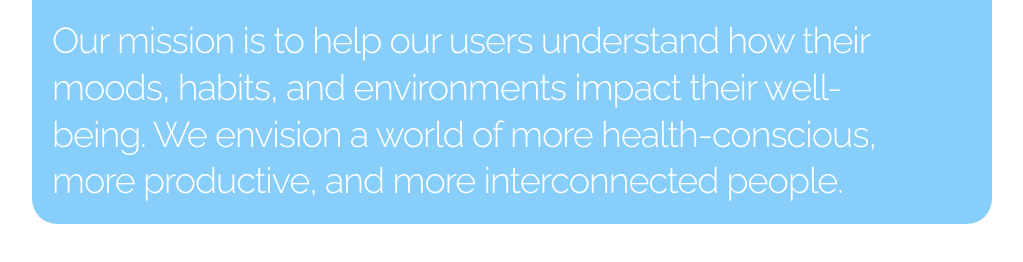
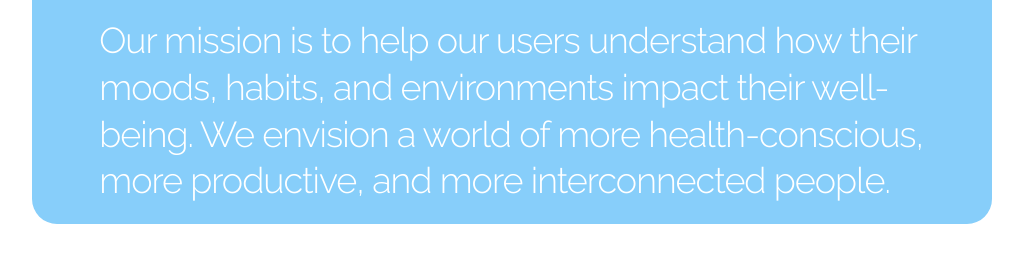
Before and after one commit to skakuda20/moodcloud-website, a plain HTML site: page index.html in a window 1280 px wide. Shown: the part 688-950 px from the top of the page, without its empty margins (128-1151 px from the left). Drawn offline with Linux system fonts and the light colour scheme.

Commit message:
Update style.css

```diff
--- a/css/style.css
+++ b/css/style.css
@@ -60,6 +60,7 @@
 
 #about-us{
   height:100%;
+  width:100%;
   background-size:100%;
   background-repeat: no-repeat;
   border-radius: 25px;
@@ -76,5 +77,5 @@
 #about-us h3{
   width: 90%;
   color: white;
-  margin-left:2rem;
+  margin-left:7%;
 }
```
